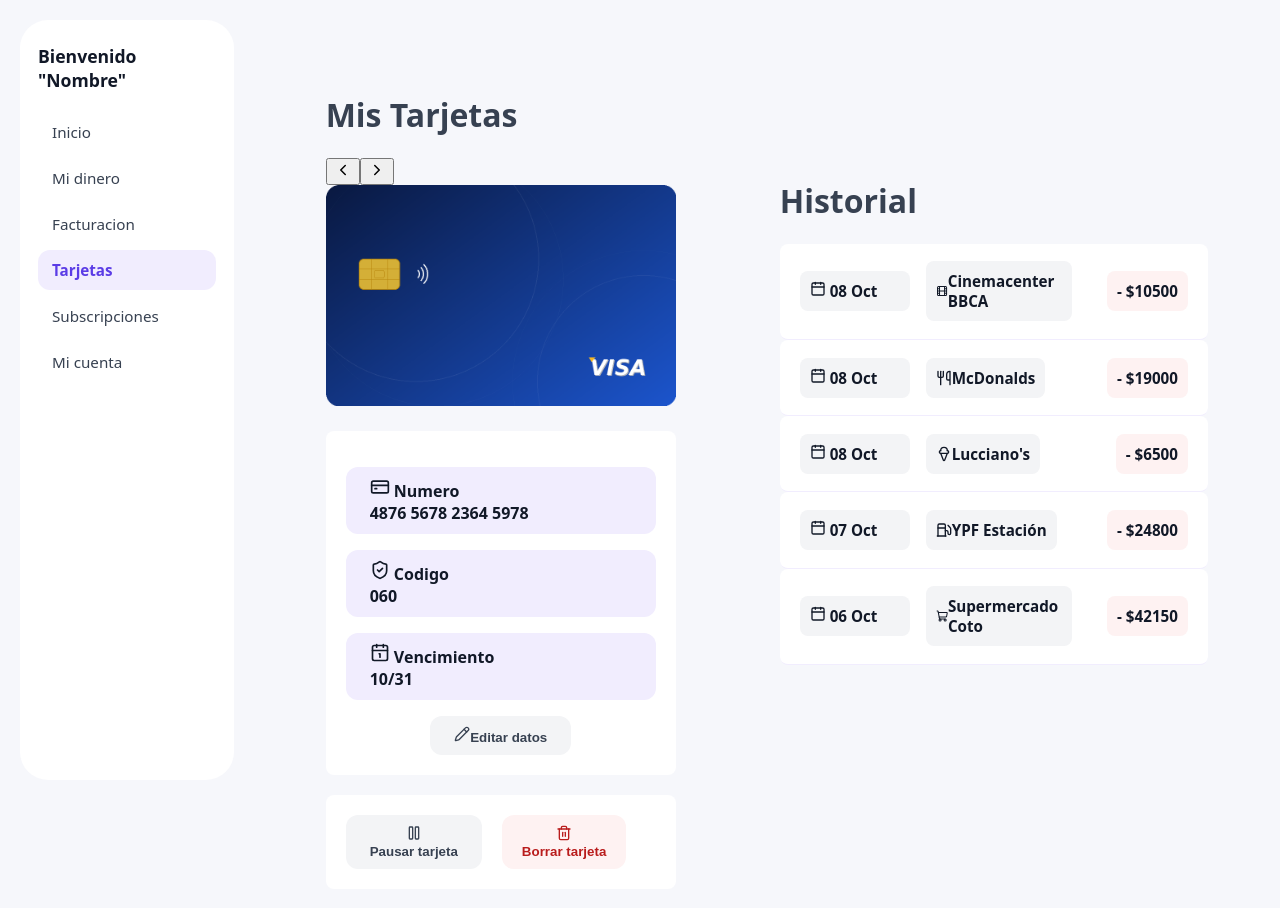
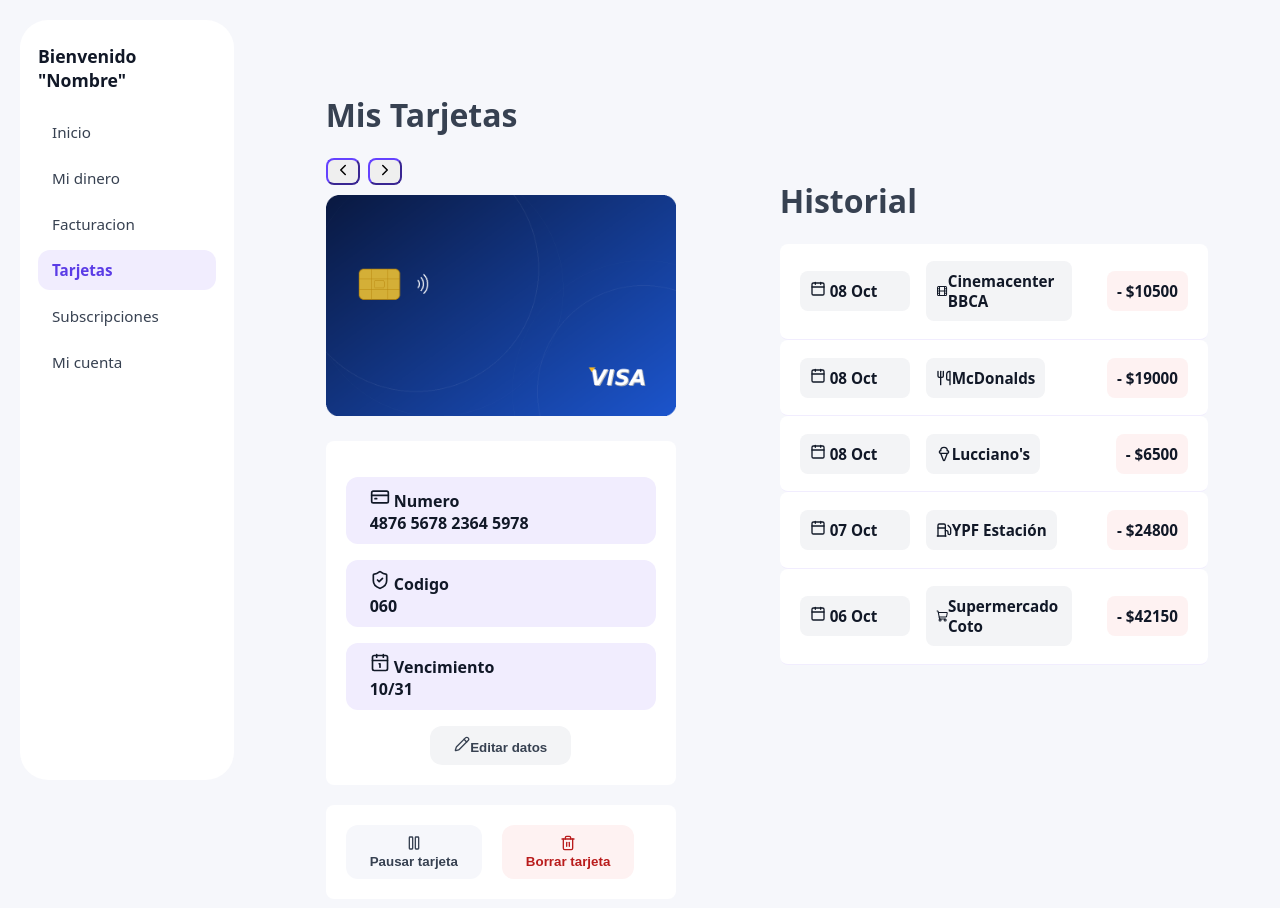
Before and after one commit to tomisanti05/Sistema-Gestion-Finanzas, a React (Vite) app in the folder apps/frontend/: page /tarjetas in a window 1280 px wide. Shown: the top 908 px of the page. Built offline with nearby package versions, Linux system fonts and the light colour scheme.

Commit message:
mejoro visual de botones de intercambio de tarjetas

```diff
--- a/apps/frontend/src/pages/tarjetas.css
+++ b/apps/frontend/src/pages/tarjetas.css
@@ -64,8 +64,11 @@
   border-radius: 12px;
   font-weight: 600;
   cursor: pointer;
+
 }
-
+.datos-tarjeta button:hover{
+  background-color: var(--color-primary-light);
+}
 .tarjetas-opciones{
     display: flex;
     background-color: var(--color-bg-surface);
@@ -78,8 +81,11 @@
 .boton-pausar{
     padding-right: 20px;
 }
+.boton-pausar :hover{
+  background-color: var(--color-primary-light);
+}
 .boton-pausar button{
-  background-color: var(--color-bg-hover);
+  background-color: var(--color-bg-page);
   color: var(--color-text-body);
   border: none;
   padding: 10px 24px;
@@ -89,19 +95,21 @@
 
 }
 .boton-borrar{
-    background-color: var(--color-danger-bg);
-    border-radius: 12px;
+    padding-right: 20px;
 }
 .boton-borrar button{
+  background-color: var(--color-danger-bg);
   color: var(--color-danger-text);
   border: none;
-  background: transparent;
-  padding: 10px 20px;
+  padding: 10px 24px;
   border-radius: 12px;
   font-weight: 600;
   cursor: pointer;
 }
-
+.boton-borrar :hover{
+  background-color: var(--color-danger-hover);
+  border: 1px solid var(--color-danger-tittle) ;
+}
 .card-historial{
     display: grid;
 
--- a/apps/frontend/src/pages/tarjetas.tsx
+++ b/apps/frontend/src/pages/tarjetas.tsx
@@ -101,13 +101,23 @@ const siguienteTarjeta = () => {
           <button
               type="button"
               onClick={anteriorTarjeta}
+              style={{
+                borderColor:"var(--color-primary)",
+                borderRadius:"8px",
+                marginBottom:"10px",
+                marginRight:"8px"
+              }}
               >
               <ChevronLeft size={18} />
             </button>
             <button
               type="button"
               onClick={siguienteTarjeta}
-
+              style={{
+                borderColor:"var(--color-primary)",
+                borderRadius:"8px",
+                marginBottom:"10px"
+              }}
             >
               <ChevronRight size={18} />
             </button>
```
